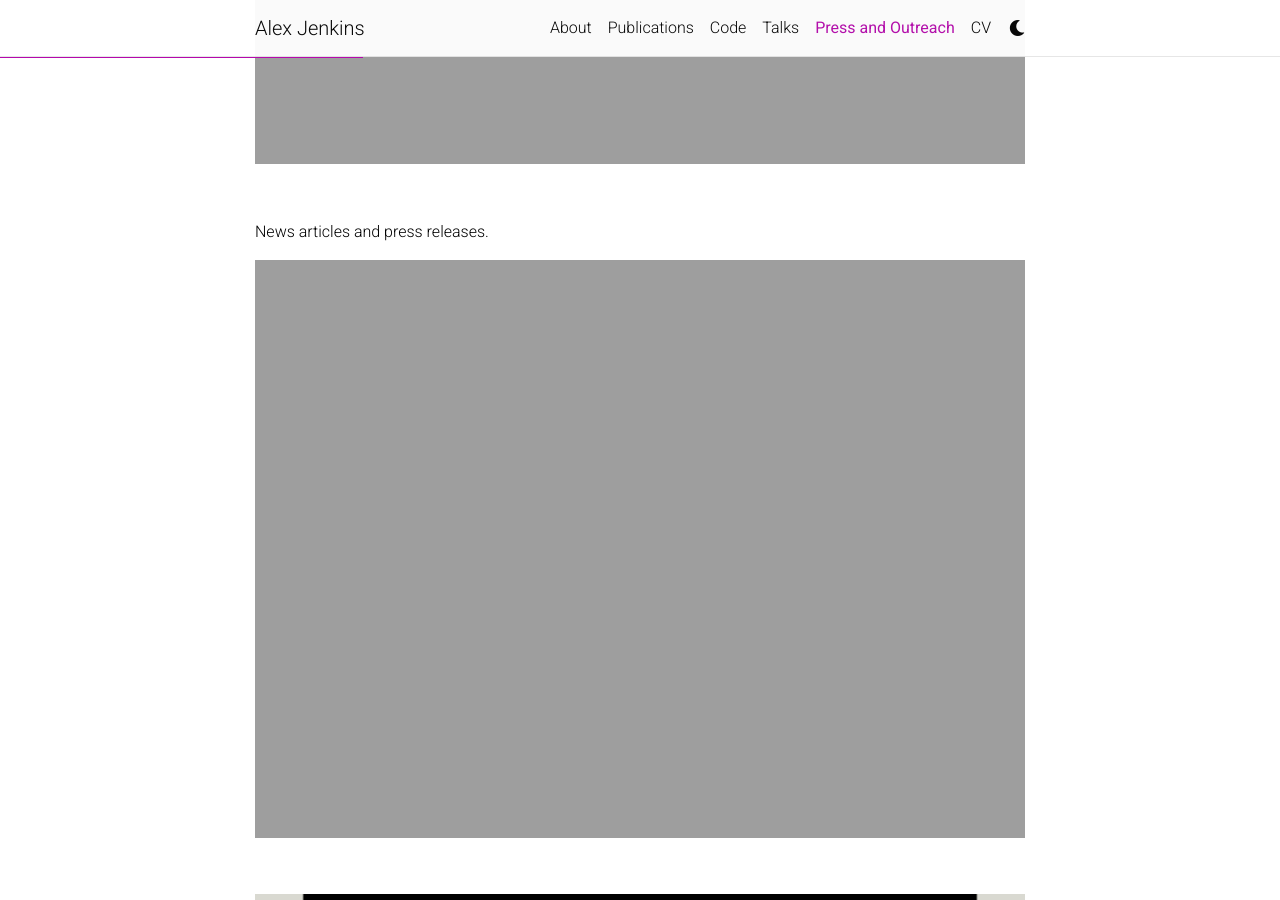
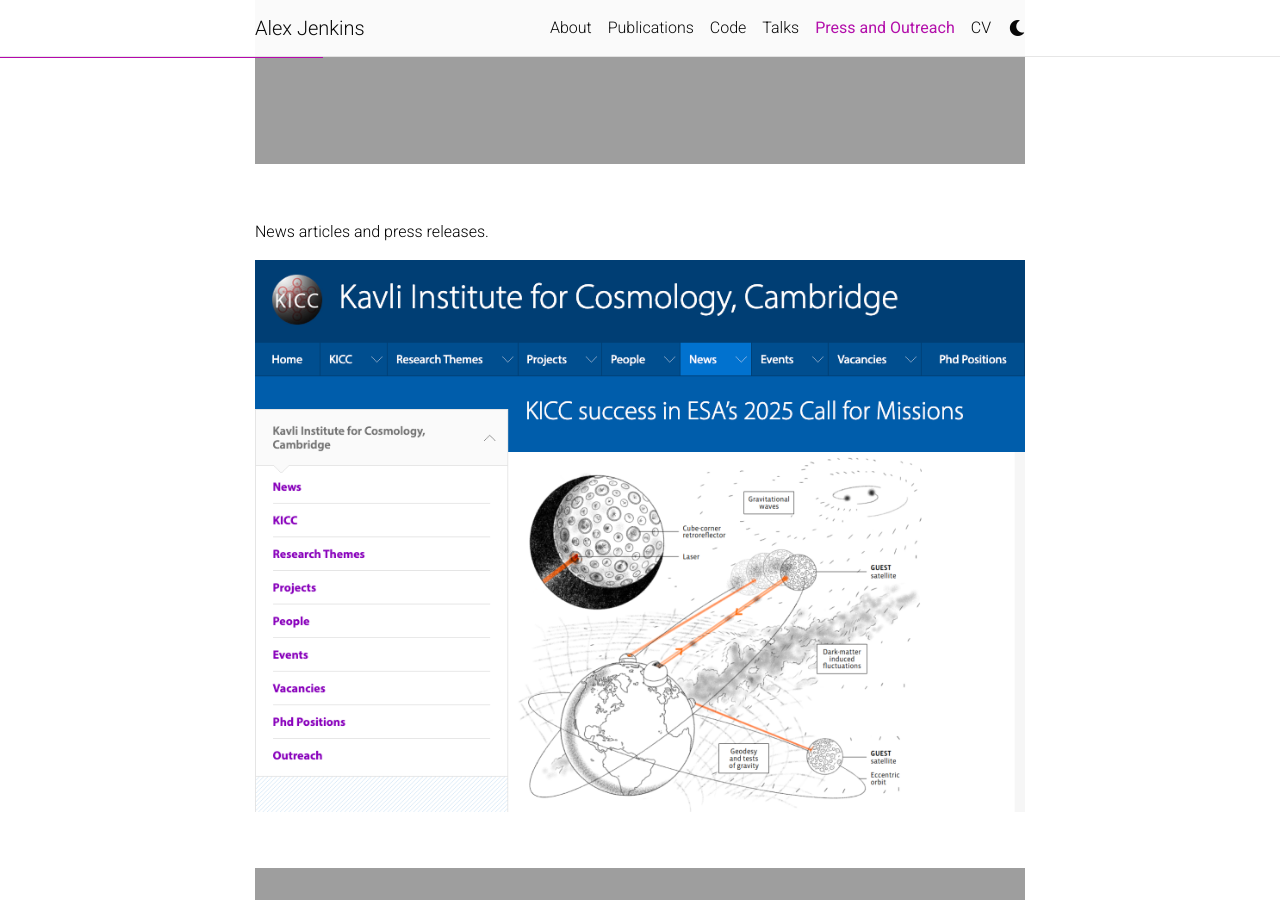
Before and after one commit to alex-c-jenkins/alex-c-jenkins.github.io, a Jekyll site: the page built from _pages/press.md, in a window 1280 px wide and 900 px high, scrolled down 1365 px. Built offline with Jekyll 4.4.1, drawn with Linux system fonts in a browser that asks for light colours; comment, search, counter and statistics services are not loaded; a style sheet for code colours, icons or effects is not loaded.

Commit message:
Update press.md

```diff
--- a/_pages/press.md
+++ b/_pages/press.md
@@ -28,6 +28,14 @@ Video interview about my research on "Early Universe Cosmology in the Lab".
 <br>
 
 News articles and press releases.
+
+<figure>
+  <a href="https://www.kicc.cam.ac.uk/news/kicc-success-esas-2025-call-missions">
+  <img src="https://alex-c-jenkins.github.io/assets/img/kicc-esa.png" width="100%">
+  </a>
+</figure>
+
+<br>
 
 <figure>
   <a href="https://ras.ac.uk/news-and-press/news/using-gravitational-waves-hunt-dark-matter">
```
